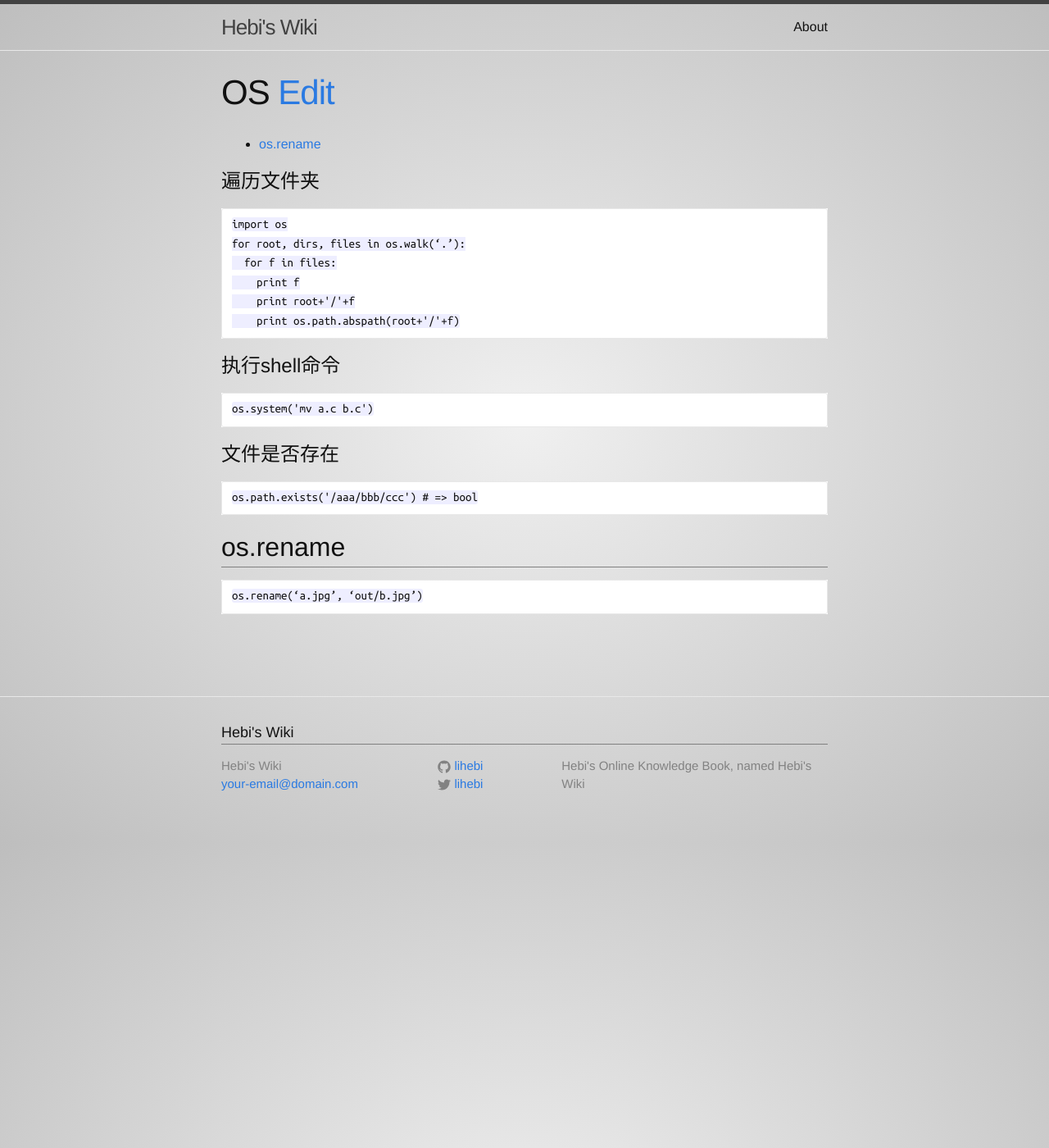
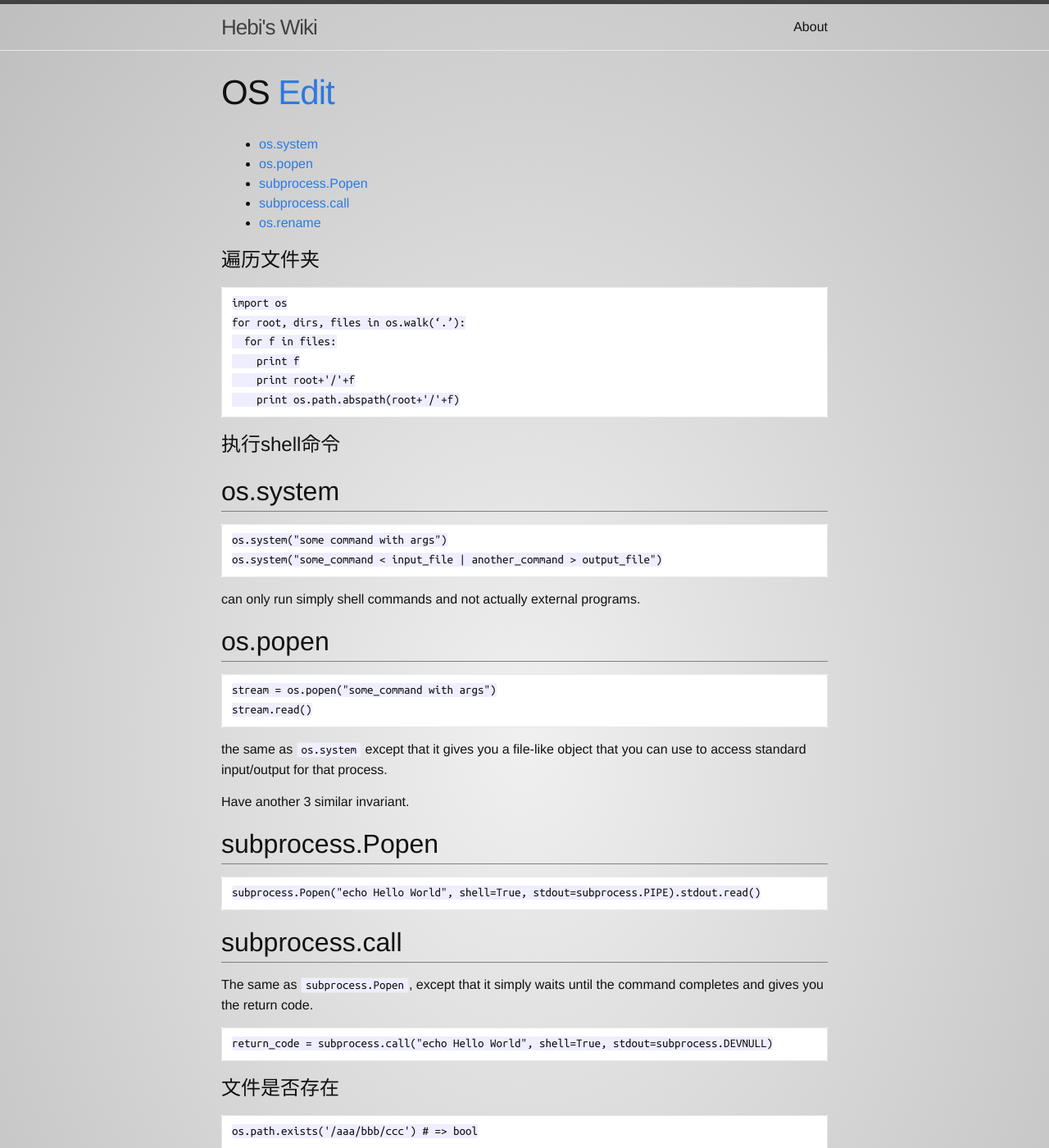
Before and after one commit to lihebi/wiki-old, a Jekyll site: the page built from _wiki/language/script-languages/python/os.md, in a window 1280 px wide and 1400 px high. Shown: the whole window at 82% size. Built offline with Jekyll 4.4.1, drawn with Linux system fonts in a browser that asks for light colours; nearby versions of some CDN libraries; Markdown is read by kramdown in place of the engine named in the settings; a style sheet for code colours, icons or effects is not loaded.

Commit message:
Add run os command

````diff
--- a/_wiki/language/script-languages/python/os.md
+++ b/_wiki/language/script-languages/python/os.md
@@ -17,8 +17,40 @@ for root, dirs, files in os.walk(‘.’):
 执行shell命令
 ============
 
-```python
-os.system('mv a.c b.c')
+os.system
+---------
+
+```py
+os.system("some command with args")
+os.system("some_command < input_file | another_command > output_file")
+```
+
+can only run simply shell commands and not actually external programs.
+
+os.popen
+--------
+
+```py
+stream = os.popen("some_command with args")
+stream.read()
+```
+the same as `os.system` except that it gives you a file-like object that you can use to access standard input/output for that process.
+
+Have another 3 similar invariant.
+
+subprocess.Popen
+----------------
+```py
+subprocess.Popen("echo Hello World", shell=True, stdout=subprocess.PIPE).stdout.read()
+```
+
+subprocess.call
+---------------
+
+The same as `subprocess.Popen`, except that it simply waits until the command completes and gives you the return code.
+
+```py
+return_code = subprocess.call("echo Hello World", shell=True, stdout=subprocess.DEVNULL)
 ```
 
 文件是否存在
````
